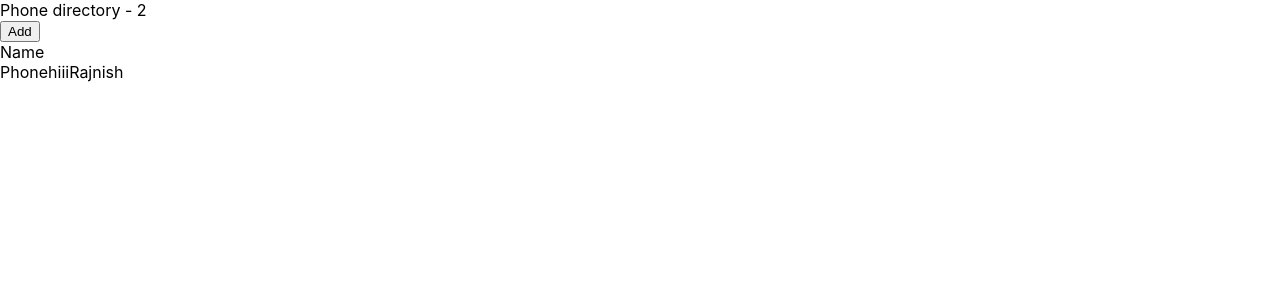
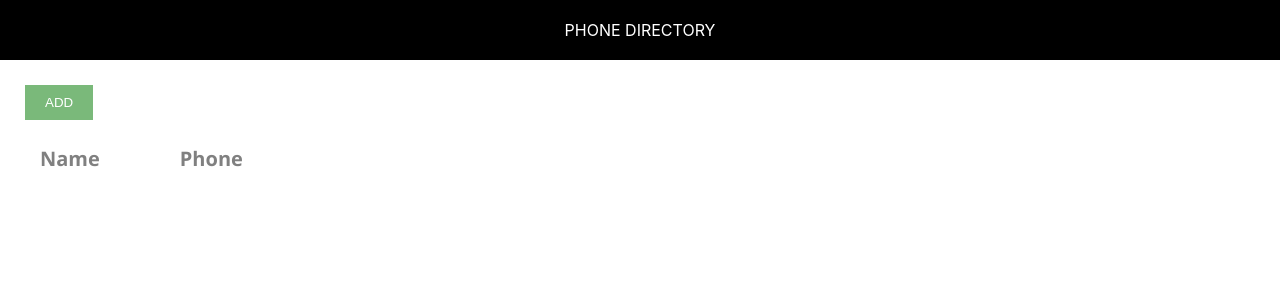
Before and after one commit to rajnishtiwari96766/phone-direc, a React (Create React App) app: page / in a window 1280 px wide. Shown: the top 300 px of the page. Built offline with nearby package versions, Linux system fonts and the light colour scheme.

Commit message:
new commit

```diff
--- a/src/App.css
+++ b/src/App.css
@@ -36,3 +36,19 @@
     transform: rotate(360deg);
   }
 }
+
+button{
+  padding: 10px 20px;
+  background-color: #7ab97a;
+  color:#fff;
+  margin: 25px;
+  border: none;
+}
+
+span{
+  padding: 40px;
+  font-size: 20px;
+  font-weight: bolder;
+  font-family: 'Segoe UI', Tahoma, Geneva, Verdana, sans-serif;
+  color: grey;
+}
--- a/src/App.js
+++ b/src/App.js
@@ -1,5 +1,5 @@
 // import logo from './logo.svg';
-// import './App.css';
+import './App.css';
 import Header from "./Header";
 
 import React from "react";
@@ -12,13 +12,11 @@ function App() {
 
     <div>
       <Header/>
-    <button>Add</button>
+    <button>ADD</button>
 
     <div>
-      <span>Name</span><br/>
+      <span>Name</span>
       <span>Phone</span>
-      <span>hiii</span>
-      <span>Rajnish</span>
     </div>
     </div>
   );
--- /dev/null
+++ b/src/Header.css
@@ -0,0 +1,7 @@
+.header{
+    text-align: center;
+    padding: 20px;
+    background: #000;
+    color: #fff;
+    text-transform: uppercase;
+}
--- a/src/Header.js
+++ b/src/Header.js
@@ -1,9 +1,18 @@
 import React, { Component } from "react";
+import './Header.css'
 
 const Header = function () {
+    const headerstyle={
+        textAlign:'center',
+        padding:20,
+        background:'#000',
+        color:'#fff',
+        textTransform:'uppercase'
+    };
     return (
-        < div className="header" >
-            Phone directory - 2
+
+        < div style={headerstyle} >
+            Phone directory
         </div >
     )
 }
```
